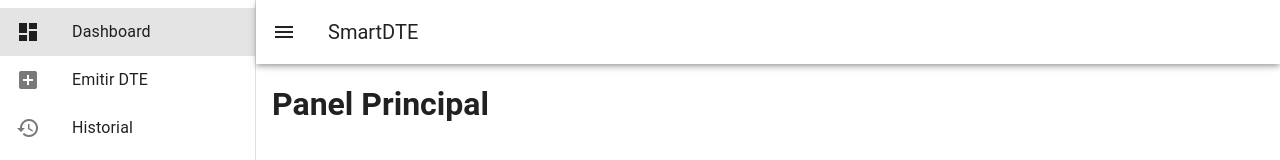
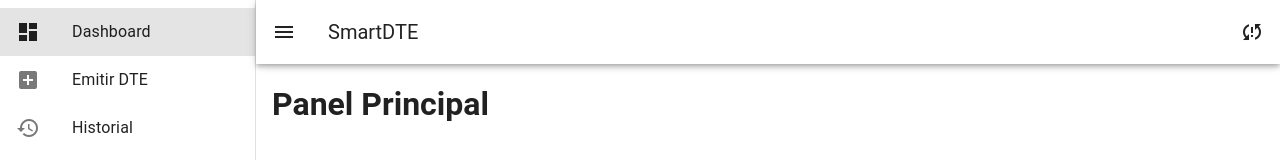
Before and after one commit to zenonburgos/facturaciondte_front, a Nuxt app: page / in a window 1280 px wide. Shown: the top 160 px of the page. Built offline with nearby package versions, Linux system fonts and the light colour scheme; no server answers.

Commit message:
FE, CCFE, NR

```diff
--- a/layouts/default.vue
+++ b/layouts/default.vue
@@ -66,6 +66,9 @@
           <v-app-bar-nav-icon @click="drawer = !drawer"></v-app-bar-nav-icon>
           <v-toolbar-title>SmartDTE</v-toolbar-title>
           <v-spacer></v-spacer>
+          <v-btn icon title="Forzar Refresco de Token MH" @click="refreshToken" :loading="isRefreshing">
+              <v-icon>mdi-sync-alert</v-icon>
+          </v-btn>
           <span v-if="authStore.isAuthenticated" class="mr-2">
             Hola, {{ authStore.user?.name }}
           </span>
@@ -99,8 +102,23 @@ import { useNotificationStore } from '~/stores/notifications';
 const authStore = useAuthStore();
 const notificationStore = useNotificationStore();
 const drawer = ref(true);
+const isRefreshing = ref(false);
 
 async function handleLogout() {
   await authStore.logout();
 }
+
+async function refreshToken() {
+  isRefreshing.value = true;
+  try {
+    const { $api } = useNuxtApp();
+    // Llamamos al endpoint que ya existe en tu backend
+    const response = await $api('/api/mh-token-refresh', { method: 'POST' });
+    notificationStore.showNotification({ message: response.message, color: 'info' });
+  } catch (error) {
+    notificationStore.showNotification({ message: 'Error al refrescar el token.', color: 'error' });
+  } finally {
+    isRefreshing.value = false;
+  }
+}
 </script>
```
Also changed, not shown: 1 other file (tests, documents, lock files or other folders).
